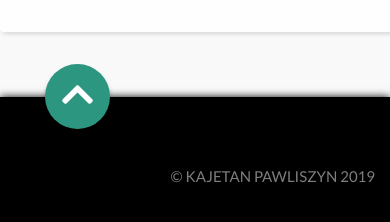
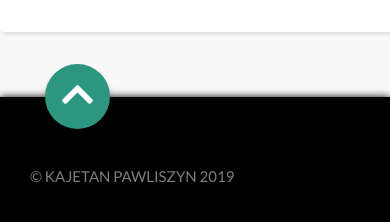
Before and after one commit to kajpawl/domino, a website: page index.html in a window 390 px wide. Shown: the part 8879-9101 px from the top of the page. Drawn offline with Linux system fonts and the light colour scheme.

Commit message:
update RWD footer

```diff
--- a/sass/_component-styling.scss
+++ b/sass/_component-styling.scss
@@ -244,7 +244,6 @@ i {
 	z-index: 350;
 	background-color: rgba(0,0,0,.7);
 	display: none;
-	// filter: brightness(.4);
 
 	&.active {
 		display: block;
--- a/sass/_media.scss
+++ b/sass/_media.scss
@@ -103,13 +103,6 @@
 		}
 	}
 
-	// #gallery {
-
-	// 	.image-container {
-	// 		padding: 10px 0;
-	// 	}
-	// }
-
 	#prizes {
 
 		.image-container {
@@ -130,9 +123,14 @@
 	}
 
 	footer {
+		text-align: left;
 
 		.corner-button {
 			left: 45px;
+		}
+
+		.container {
+			padding-left: 30px;
 		}
 	}
 
--- a/sass/_page-styling.scss
+++ b/sass/_page-styling.scss
@@ -425,10 +425,6 @@ header {
 		}
 	}
 
-	// .section-title {
-	// 	padding-bottom: 25px;
-	// }
-
 	.text-container {
 
 		h3 {
```
Also changed, not shown: index.html (+0 -51 lines), css/style.css, style.css (deleted).
